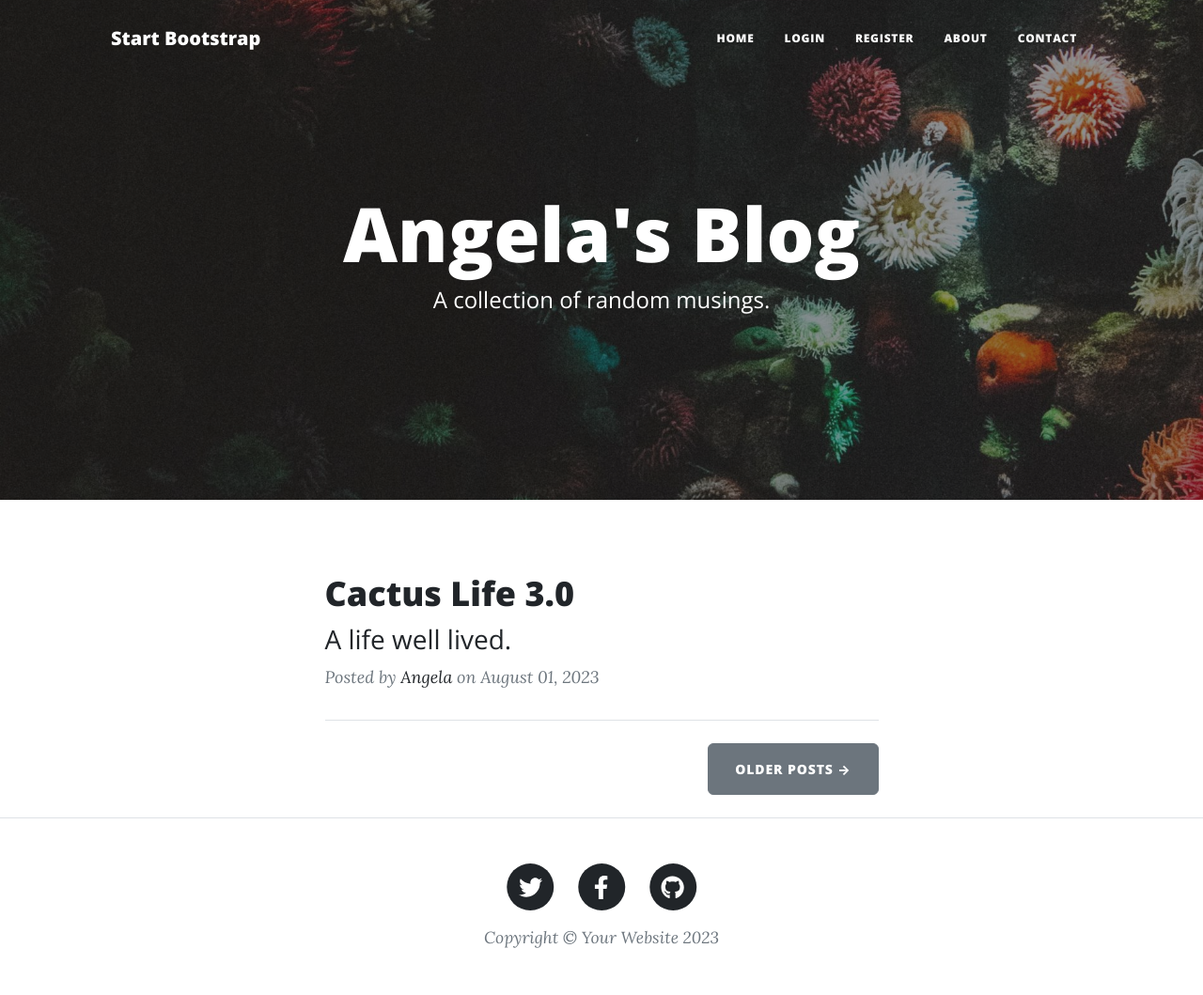
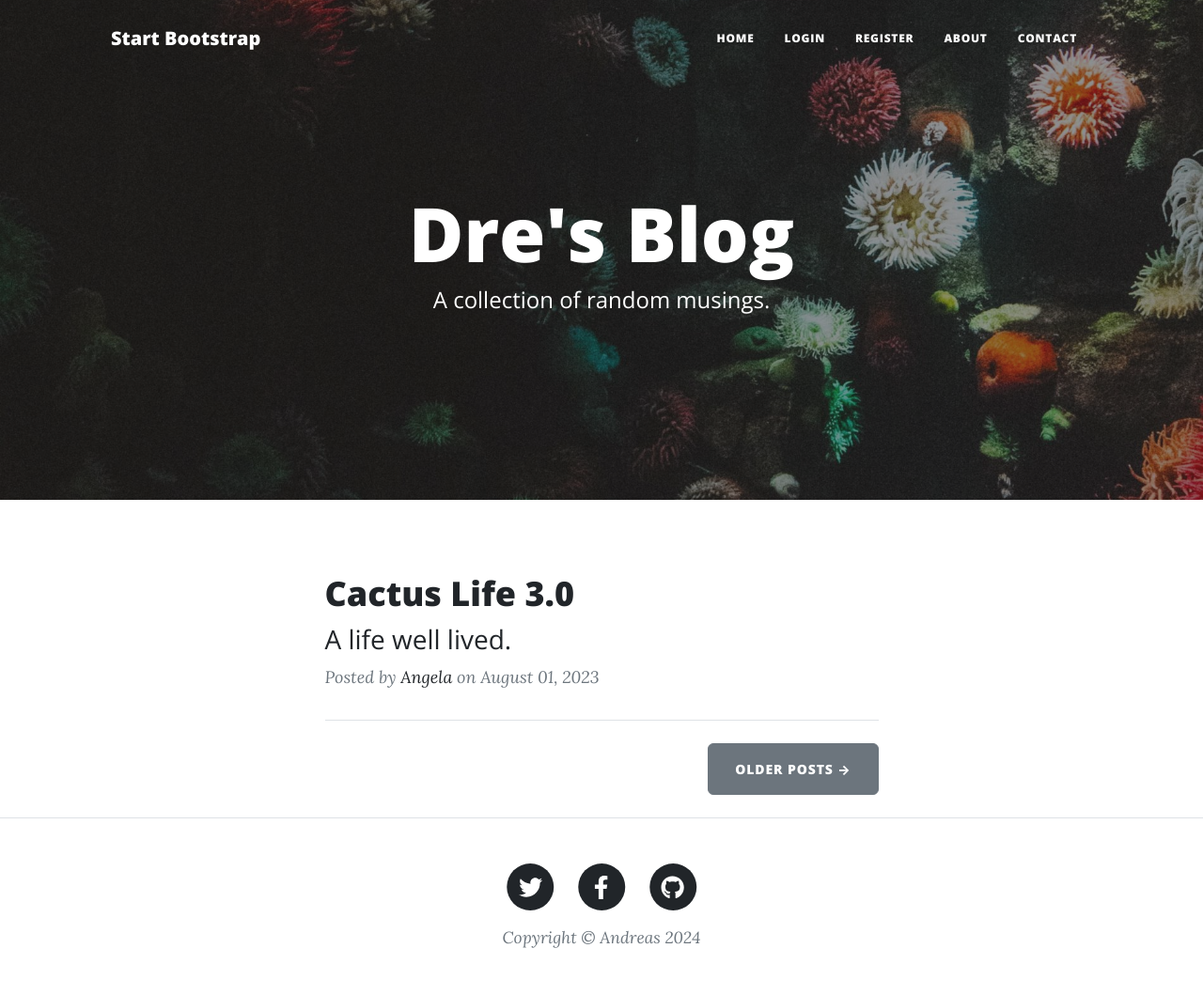
Before and after one commit to oandrz/BlogProject, a Flask app: page / in a window 1280 px wide. Shown: the whole page at 94% size. Run offline with Flask 3, Linux system fonts and the light colour scheme; some libraries are stand-ins or nearby versions.

Commit message:
Update Copyright Footer

```diff
--- a/main.py
+++ b/main.py
@@ -1,3 +1,4 @@
+import datetime
 import os
 from datetime import date
 from flask import Flask, abort, render_template, redirect, url_for, flash, request
@@ -36,6 +37,8 @@ Bootstrap5(app)
 # Configure Flask-Login
 login_manager = LoginManager()
 login_manager.init_app(app)
+
+current_year = datetime.date.today().year
 
 
 @login_manager.user_loader
@@ -150,7 +153,7 @@ def register():
         # This line will authenticate the user with Flask-Login
         login_user(new_user)
         return redirect(url_for("get_all_posts"))
-    return render_template("register.html", form=form, current_user=current_user)
+    return render_template("register.html", form=form, current_user=current_user, footer=current_year)
 
 
 @app.route('/login', methods=["GET", "POST"])
@@ -173,7 +176,7 @@ def login():
             login_user(user)
             return redirect(url_for('get_all_posts'))
 
-    return render_template("login.html", form=form, current_user=current_user)
+    return render_template("login.html", form=form, current_user=current_user, footer=current_year)
 
 
 @app.route('/logout')
@@ -186,7 +189,7 @@ def logout():
 def get_all_posts():
     result = db.session.execute(db.select(BlogPost))
     posts = result.scalars().all()
-    return render_template("index.html", all_posts=posts, current_user=current_user)
+    return render_template("index.html", all_posts=posts, current_user=current_user, footer=current_year)
 
 
 # Add a POST method to be able to post comments
@@ -208,7 +211,7 @@ def show_post(post_id):
         )
         db.session.add(new_comment)
         db.session.commit()
-    return render_template("post.html", post=requested_post, current_user=current_user, form=comment_form)
+    return render_template("post.html", post=requested_post, current_user=current_user, form=comment_form, footer=current_year)
 
 
 # Use a decorator so only an admin user can create new posts
@@ -228,7 +231,7 @@ def add_new_post():
         db.session.add(new_post)
         db.session.commit()
         return redirect(url_for("get_all_posts"))
-    return render_template("make-post.html", form=form, current_user=current_user)
+    return render_template("make-post.html", form=form, current_user=current_user, footer=current_year)
 
 
 # Use a decorator so only an admin user can edit a post
@@ -250,7 +253,13 @@ def edit_post(post_id):
         post.body = edit_form.body.data
         db.session.commit()
         return redirect(url_for("show_post", post_id=post.id))
-    return render_template("make-post.html", form=edit_form, is_edit=True, current_user=current_user)
+    return render_template(
+        "make-post.html",
+        form=edit_form,
+        is_edit=True,
+        current_user=current_user,
+        footer=current_year
+    )
 
 
 # Use a decorator so only an admin user can delete a post
@@ -265,12 +274,12 @@ def delete_post(post_id):
 
 @app.route("/about")
 def about():
-    return render_template("about.html", current_user=current_user)
+    return render_template("about.html", current_user=current_user, footer=current_year)
 
 
 @app.route("/contact", methods=["GET", "POST"])
 def contact():
-    return render_template("contact.html", current_user=current_user)
+    return render_template("contact.html", current_user=current_user, footer=current_year)
 
 # Optional: You can inclue the email sending code from Day 60:
 # DON'T put your email and password here directly! The code will be visible when you upload to Github.
--- a/templates/footer.html
+++ b/templates/footer.html
@@ -29,7 +29,7 @@
                               </a>
                           </li>
                       </ul>
-                      <div class="small text-center text-muted fst-italic">Copyright &copy; Your Website 2023</div>
+                      <div class="small text-center text-muted fst-italic">Copyright &copy; Andreas {{ footer }}</div>
                   </div>
               </div>
           </div>
--- a/templates/header.html
+++ b/templates/header.html
@@ -8,7 +8,7 @@
     />
     <meta name="description" content="" />
     <meta name="author" content="" />
-    <title>Angela's Blog</title>
+    <title>Dre's Blog</title>
     {% block styles %}
     <!-- Load Bootstrap-Flask CSS here -->
     {{ bootstrap.load_css() }}
--- a/templates/index.html
+++ b/templates/index.html
@@ -9,7 +9,7 @@
     <div class="row gx-4 gx-lg-5 justify-content-center">
       <div class="col-md-10 col-lg-8 col-xl-7">
         <div class="site-heading">
-          <h1>Angela's Blog</h1>
+          <h1>Dre's Blog</h1>
           <span class="subheading">A collection of random musings.</span>
         </div>
       </div>
```
